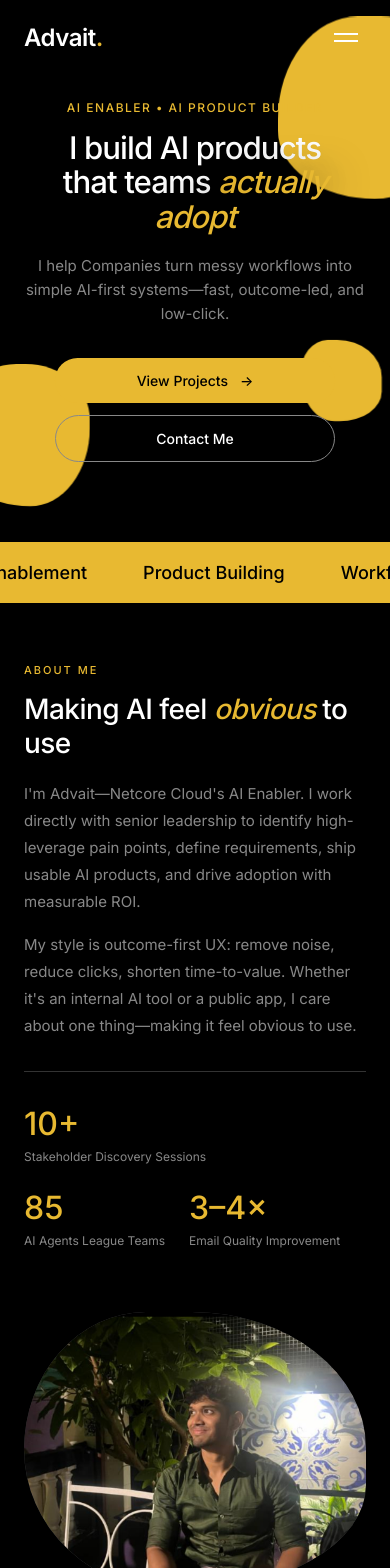
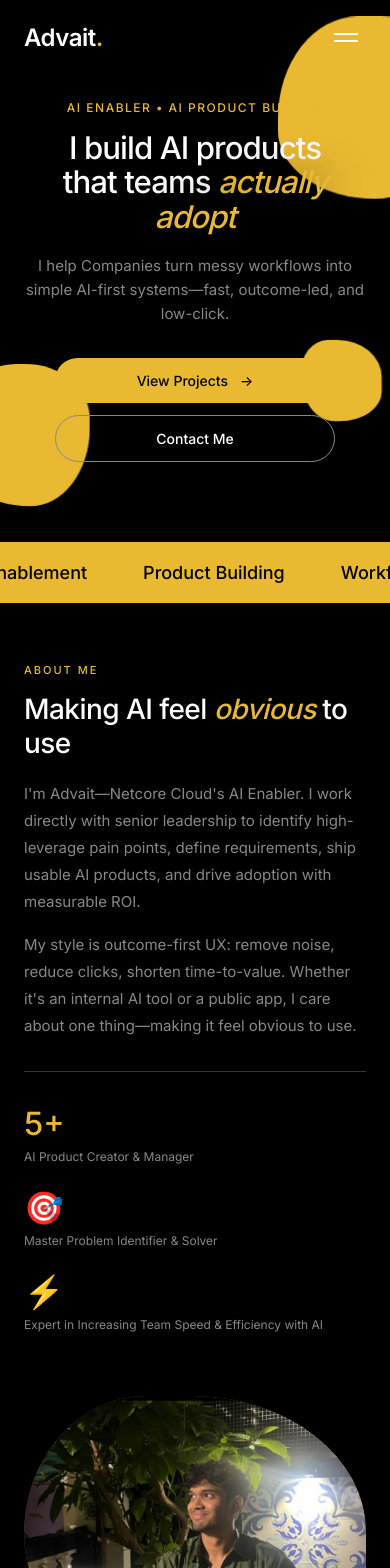
Before and after one commit to AdvaitParab7123/my-website, a Next.js app: page / in a window 390 px wide. Shown: the top 1568 px of the page. Built offline with nearby package versions, Linux system fonts and the light colour scheme.

Commit message:
Fix mobile z-index: hero text above blobs, update About stats

```diff
--- a/src/app/page.module.css
+++ b/src/app/page.module.css
@@ -998,6 +998,13 @@
     font-size: 12px;
     letter-spacing: 1.5px;
     margin-bottom: 16px;
+    position: relative;
+    z-index: 15;
+  }
+
+  .heroContent {
+    position: relative;
+    z-index: 15;
   }
 
   .heroTitle {
@@ -1023,13 +1030,17 @@
     padding: 14px 24px;
   }
 
-  /* Blobs - Mobile (smaller and less prominent) */
+  /* Blobs - Mobile (smaller, less prominent, and behind content) */
+  .blobs {
+    z-index: 1;
+  }
+
   .blob1 {
     width: 180px;
     height: 180px;
     top: 2%;
     right: -15%;
-    opacity: 0.5;
+    opacity: 0.4;
   }
 
   .blob2 {
@@ -1037,7 +1048,7 @@
     height: 140px;
     bottom: 5%;
     left: -15%;
-    opacity: 0.4;
+    opacity: 0.3;
   }
 
   .blob3 {
--- a/src/app/page.tsx
+++ b/src/app/page.tsx
@@ -229,16 +229,16 @@ export default function Home() {
               </p>
               <div className={styles.stats}>
                 <div className={styles.stat}>
-                  <h3>10+</h3>
-                  <p>Stakeholder Discovery Sessions</p>
+                  <h3>5+</h3>
+                  <p>AI Product Creator & Manager</p>
                 </div>
                 <div className={styles.stat}>
-                  <h3>85</h3>
-                  <p>AI Agents League Teams</p>
+                  <h3>🎯</h3>
+                  <p>Master Problem Identifier & Solver</p>
                 </div>
                 <div className={styles.stat}>
-                  <h3>3–4×</h3>
-                  <p>Email Quality Improvement</p>
+                  <h3>⚡</h3>
+                  <p>Expert in Increasing Team Speed & Efficiency with AI</p>
                 </div>
               </div>
             </div>
```
